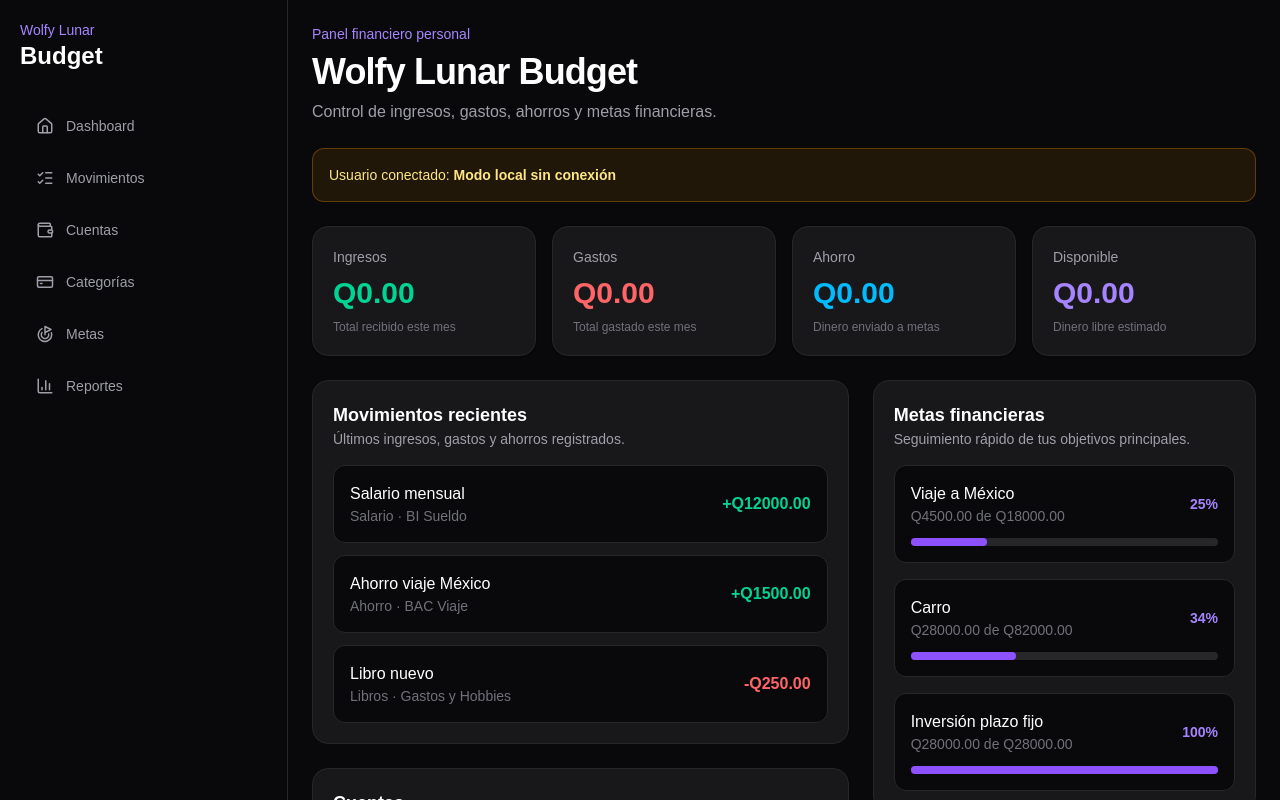
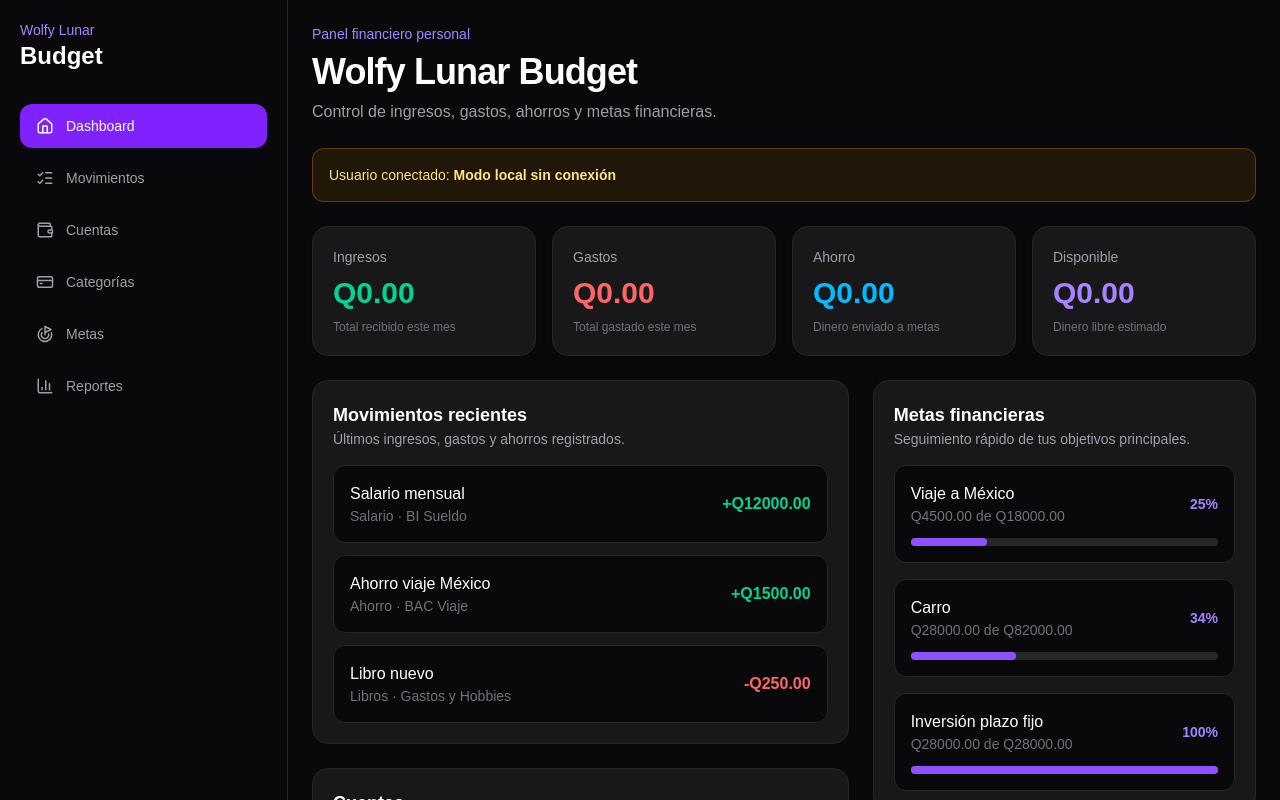
Before and after one commit to 201801392ByronOvalle/WolfyLunarBudget, a Next.js app in the folder web/: page / in a window 1280 px wide. Shown: the top 800 px of the page. Built offline with nearby package versions, Linux system fonts and the light colour scheme; no server answers.

Commit message:
feat: plantilla para vistas de la pagina principal por seccion del sidebar

```diff
--- a/web/components/layout/AppSidebar.tsx
+++ b/web/components/layout/AppSidebar.tsx
@@ -1,16 +1,29 @@
 // components/layout/AppSidebar.tsx
-import { BarChart3, CreditCard, Goal, Home, ListChecks, Wallet } from "lucide-react";
+"use client";
+
+import Link from "next/link";
+import { usePathname } from "next/navigation";
+import {
+    BarChart3,
+    CreditCard,
+    Goal,
+    Home,
+    ListChecks,
+    Wallet,
+} from "lucide-react";
 
 const menuItems = [
-    { label: "Dashboard", icon: Home },
-    { label: "Movimientos", icon: ListChecks },
-    { label: "Cuentas", icon: Wallet },
-    { label: "Categorías", icon: CreditCard },
-    { label: "Metas", icon: Goal },
-    { label: "Reportes", icon: BarChart3 },
+    { label: "Dashboard", href: "/", icon: Home },
+    { label: "Movimientos", href: "/movimientos", icon: ListChecks },
+    { label: "Cuentas", href: "/cuentas", icon: Wallet },
+    { label: "Categorías", href: "/categorias", icon: CreditCard },
+    { label: "Metas", href: "/metas", icon: Goal },
+    { label: "Reportes", href: "/reportes", icon: BarChart3 },
 ];
 
 export default function AppSidebar() {
+    const pathname = usePathname();
+
     return (
         <aside className="hidden min-h-screen w-72 border-r border-zinc-800 bg-zinc-950 p-5 text-white lg:block">
             <div className="mb-8">
@@ -21,15 +34,21 @@ export default function AppSidebar() {
             <nav className="flex flex-col gap-2">
                 {menuItems.map((item) => {
                     const Icon = item.icon;
+                    const isActive = pathname === item.href;
 
                     return (
-                        <button
-                            key={item.label}
-                            className="flex items-center gap-3 rounded-xl px-4 py-3 text-left text-sm text-zinc-400 transition hover:bg-zinc-900 hover:text-white"
+                        <Link
+                            key={item.href}
+                            href={item.href}
+                            className={`flex items-center gap-3 rounded-xl px-4 py-3 text-left text-sm transition ${
+                                isActive
+                                ? "bg-violet-600 text-white"
+                                : "text-zinc-400 hover:bg-zinc-900 hover:text-white"
+                            }`}
                         >
                             <Icon size={18} />
                             {item.label}
-                        </button>
+                        </Link>
                     );
                 })}
             </nav>
--- /dev/null
+++ b/web/components/layout/PageHeader.tsx
@@ -0,0 +1,32 @@
+// web/components/layout/PageHeader.tsx
+interface PageHeaderProps {
+    eyebrow?: string;
+    title: string;
+    description?: string;
+}
+
+export default function PageHeader({
+    eyebrow,
+    title,
+    description,
+}: PageHeaderProps) {
+    return (
+        <header className="flex flex-col gap-2">
+            {eyebrow && (
+                <p className="text-sm font-medium text-violet-400">
+                    {eyebrow}
+                </p>
+            )}
+
+            <h1 className="text-3xl font-bold tracking-tight">
+                {title}
+            </h1>
+
+            {description && (
+                <p className="max-w-3xl text-zinc-400">
+                    {description}
+                </p>
+            )}
+        </header>
+    );
+}
```
